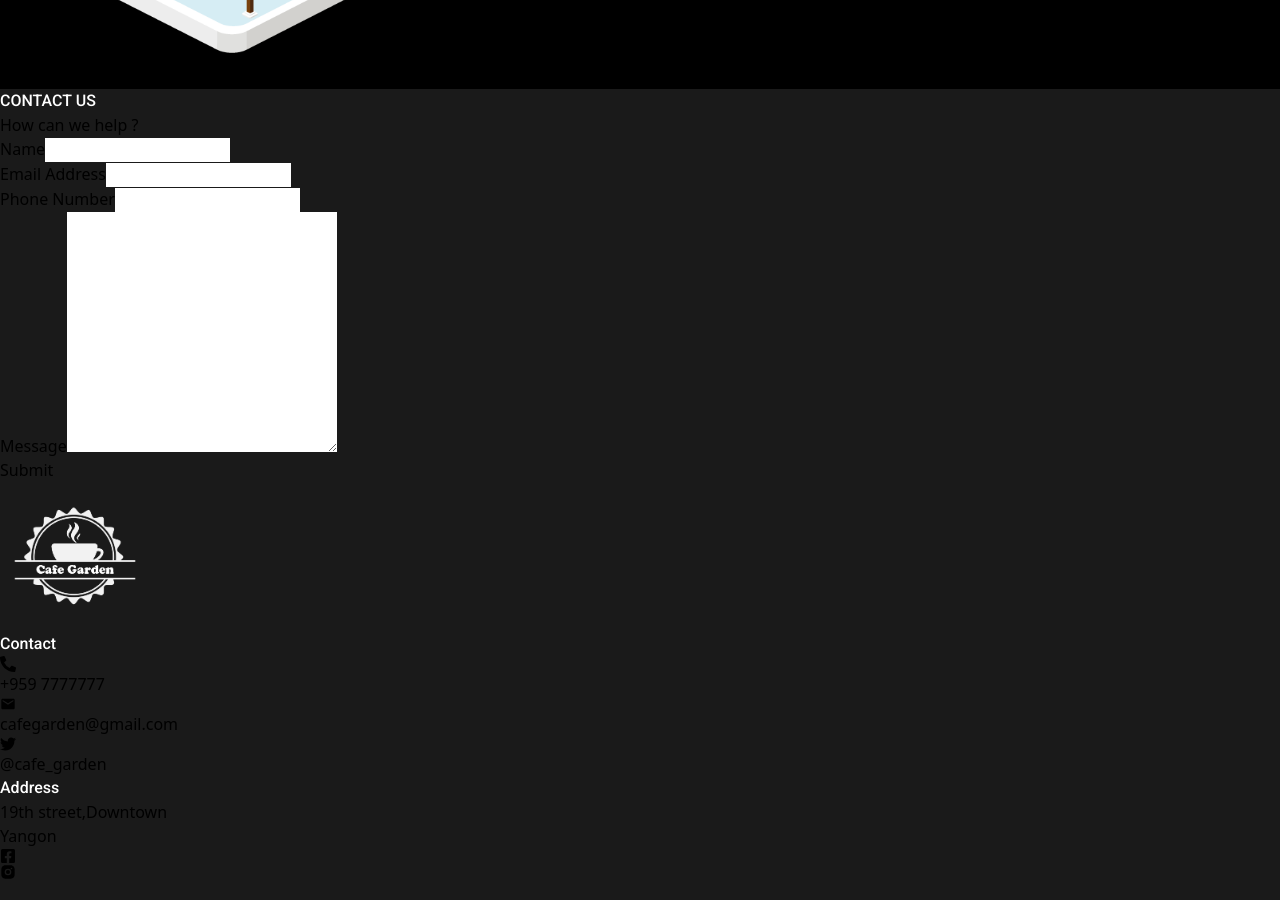
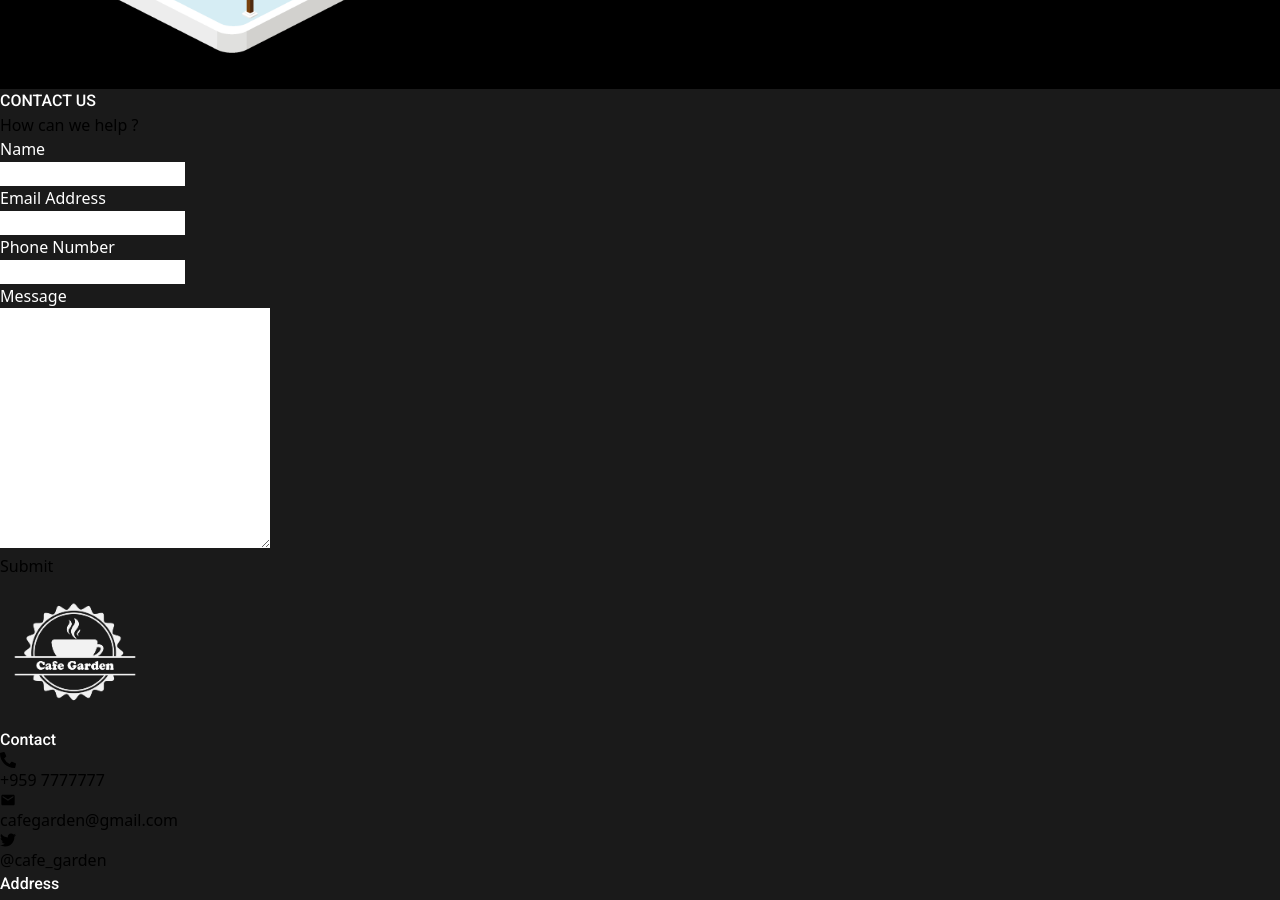
Before and after one commit to q1akm/cafe_garden, a React (Vite) app: page / in a window 1280 px wide. Shown: the part 6200-7100 px from the top of the page. Built offline with nearby package versions, Linux system fonts and the light colour scheme; some icons are missing; a web font is replaced by a local one.

Commit message:
error fixes

```diff
--- a/src/sections/Contact.jsx
+++ b/src/sections/Contact.jsx
@@ -14,30 +14,30 @@ const Contact = () => {
        </div>
           <div className="gap-10  flex justify-center ">
             <div className="text-white flex flex-col w-full">
-              <label htmlFor="first-name"
-              className="text-xl font-mono">Name</label>
+              <h1
+              className="text-xl font-mono">Name</h1>
               <input type="text"
               className="p-2  rounded text-black f-roboto"/>
             </div>
           </div>
           <div className="gap-10  flex justify-center  max-lg:flex-col">
             <div className="text-white flex flex-col">
-              <label htmlFor="email"
-              className="text-xl font-mono">Email Address</label>
+              <h1
+              className="text-xl font-mono">Email Address</h1>
               <input type="email"
               className="p-2 rounded text-black f-roboto"/>
             </div>
             <div className="text-white flex flex-col">
-            <label htmlFor="phone"
-              className="text-xl font-mono">Phone Number</label>
+            <h1
+              className="text-xl font-mono">Phone Number</h1>
               <input type="text"
               className="p-2 rounded text-black f-roboto"/>
             </div>
 
           </div>
           <div className="text-white flex flex-col ">
-              <label htmlFor="first-name"
-              className="text-xl font-mono">Message</label>
+              <h1
+              className="text-xl font-mono">Message</h1>
               <textarea name="message" id=""
                 className=" h-36 p-2 rounded text-black f-roboto"
               cols="30" rows="10"></textarea>
```
